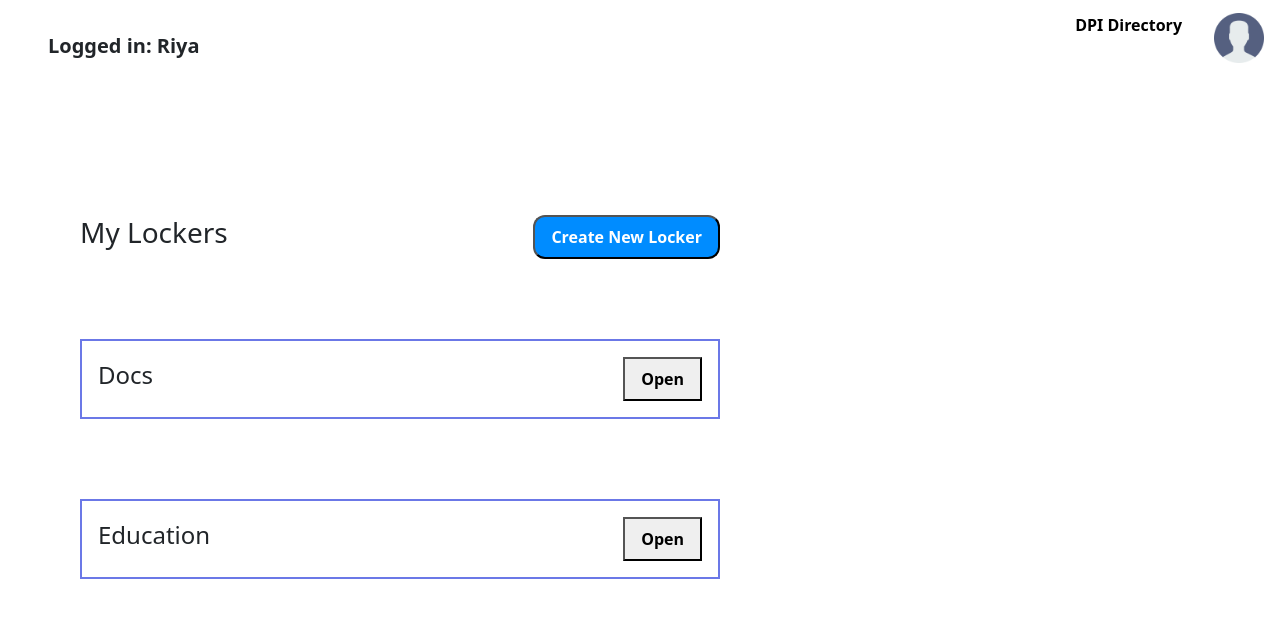
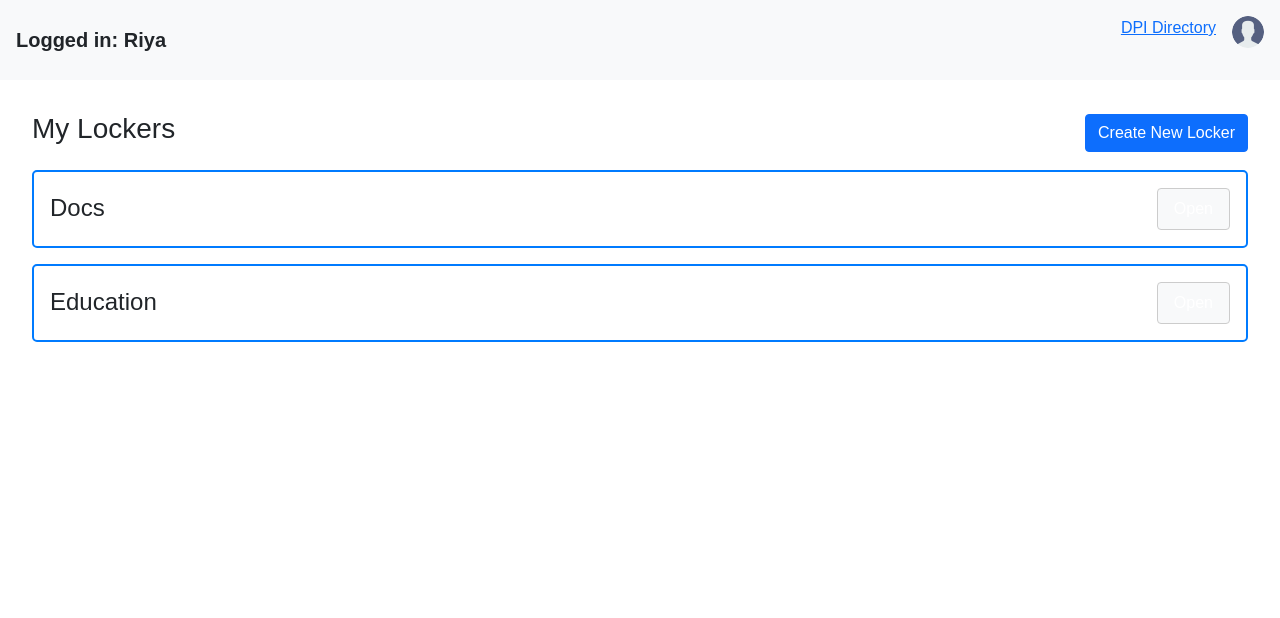
Before and after one commit to aam2k6/My-DPI-Project, a Django app: page / in a window 1280 px wide. Shown: the top 618 px of the page. Run offline with Django 5.2, Linux system fonts and the light colour scheme; data comes from the database, SQL or seed files in the repository; both versions use the stored data as it was after the commit.

Commit message:
Initial commit

```diff
--- a/api/urls.py
+++ b/api/urls.py
@@ -6,8 +6,8 @@ urlpatterns = [
     path("sharingpage(page2)/", views.sharing_page, name="sharing-page"),
     path("page3/", views.dpi_directory, name="dpi-directory"),
     path("page4/", views.iiitb_locker, name='iiitb-locker'),
-    #path("viewconnection(page 5)", views.view_connection, name="view-connection"),
     path("addlocker/", views.LockerListCreate.as_view(), name="resource-view-create"),
     path("addresource/", views.ResourceListCreate.as_view(), name="resource-view-create"),
-    path("shareresource/", views.ShareResources.as_view(), name='upload-resources')
+    path("shareresource/", views.ShareResources.as_view(), name='upload-resources'),
+    path("create-locker/", views.add_locker, name="create-locker"),  # Ensure this is correct
 ]
--- a/api/views.py
+++ b/api/views.py
@@ -1,5 +1,4 @@
 from django.shortcuts import render
-
 from rest_framework import generics, request, status
 from rest_framework.response import Response
 from rest_framework.renderers import TemplateHTMLRenderer
@@ -8,6 +7,9 @@ import os
 from django.conf import settings
 from .models import Resource, Locker, User, Connection
 from .serializers import ResourceSerializer, LockerSerializer, ConnectionSerializer, UserSerializer
+from django.views.decorators.csrf import csrf_exempt
+from django.http import JsonResponse
+import json
 
 class ResourceListCreate(generics.ListCreateAPIView):
     renderer_classes = [TemplateHTMLRenderer]
@@ -105,22 +107,33 @@ class ShareResources(generics.RetrieveUpdateDestroyAPIView):
         resource.save()
         print(f"Resource owner updated to: {resource.owner}")
 
-        #Connection.objects.create(
-        #   connection_name = old_owner + "<>" + new_owner,
-        #   connection_norm = "",
-        #    access_norm = "",
-        #    access_token = "",
-        #    source_locker = resource.locker,
-        #    target_locker = new_owner_locker,
-        #    source_user = old_owner,
-        #    target_user = new_owner_username,
-        #)
+        return render(request, self.template_name, {'Success':'Resource Uploaded'})
 
-        return render(request, self.template_name, {'Success':'Resource Uploaded'})
+@csrf_exempt
+def add_locker(request):
+    print("add_locker view called")
+    if request.method == 'POST':
+        try:
+            data = json.loads(request.body)
+            locker_name = data.get('name')
+            print(f"Received locker_name: {locker_name}")
+            if locker_name:
+                user = request.user if request.user.is_authenticated else User.objects.first()
+                locker = Locker.objects.create(name=locker_name, user=user)
+                return JsonResponse({'success': True, 'name': locker.name})
+            return JsonResponse({'success': False, 'error': 'No locker name provided'})
+        except Exception as e:
+            print(f"Exception: {str(e)}")
+            return JsonResponse({'success': False, 'error': str(e)})
+    print("Invalid request method")
+    return JsonResponse({'success': False, 'error': 'Invalid request method'})
 
 
 def display_home(request):
-    return render(request, 'page1.html')
+    user = User.objects.first()  # Replace with the actual user, e.g., request.user
+    lockers = Locker.objects.filter(user=user)
+    return render(request, 'page1.html', {'lockers': lockers})
+
 
 def sharing_page(request):
     return render(request, 'sharingpage(page2).html')
@@ -139,8 +152,5 @@ def dpi_directory(request):
         }
         return render(request, 'page3.html', context)
 
-#def view_connection(request):
-#    return render(request, 'viewconnection(page5).html')
-
 def iiitb_locker(request):
     return render(request, 'page4.html')
--- a/static/css/page1.css
+++ b/static/css/page1.css
@@ -1,65 +1,62 @@
+/* page1.css */
+body {
+  font-family: Arial, sans-serif;
+}
+
 .navbar {
   display: flex;
   justify-content: space-between;
-    align-items: center;
-    margin-top: 5px;
-    padding: 0.5rem 1rem;
+  padding: 1rem;
+  background-color: #f8f9fa;
 }
 
-  .navbar-brand{
-    font-weight:bolder;
-    margin-left: 2rem;
+.navbar-brand {
+  font-weight: bold;
 }
 
 .navbar-links {
-    list-style: none;
   display: flex;
+  list-style-type: none;
 }
 
-  .navbar-links a {
-    color: black;
-    text-decoration: none;
-    font-weight:bolder;
-    margin: 0 2rem;
+.navbar-links li {
+  margin-left: 1rem;
 }
 
-  .navbar-links img{
-    height: 50px;
-    width: auto;
+.navbar-links img {
+  width: 32px;
+  height: 32px;
+  border-radius: 50%;
 }
 
-  .hero-container{
-    margin-top: 8rem;
-    margin-left: 5rem;
-    width: 50%;
+.hero-container {
+  padding: 2rem;
 }
 
-  .new-locker{
+.new-locker {
   display: flex;
-    justify-content:space-between;
+  justify-content: space-between;
+  align-items: center;
+  margin-bottom: 1rem;
+}
+
+#lockerList .locker-box {
+  border: 2px solid #007bff;
+  padding: 1rem;
+  margin-bottom: 1rem;
+  border-radius: 5px;
+  display: flex;
+  justify-content: space-between;
   align-items: center;
 }
 
-  .new-locker button{
-    background-color: rgb(0, 140, 255);
-    color: white;
-    overflow: hidden;
-    border-radius: 12px;
+#lockerList .locker-box h4 {
+  margin: 0;
 }
 
-
-  .docs, .education {
-    border: 2px solid rgb(107, 120, 231);
-    padding: 1rem;
-    margin-bottom: 1rem;
-    display: flex;
-    align-items: center;
-    justify-content: space-between;
-    margin-top: 5rem;
-  }
-
-  button{
-    font-weight:bolder;
+.openBtn {
   padding: 0.5rem 1rem;
+  border: 1px solid #ccc;
+  background-color: #f8f9fa;
   cursor: pointer;
 }
--- a/static/js/script(page1).js
+++ b/static/js/script(page1).js
@@ -1,17 +1,58 @@
-function redirectToEducation(){
-    window.location.href = '/sharingpage(page2)/';
+document.addEventListener('DOMContentLoaded', (event) => {
+    const newLockerBtn = document.getElementById('newLockerBtn');
+    newLockerBtn.addEventListener('click', () => {
+        let lockerName = prompt("Enter the name of new locker");
+        if (lockerName) {
+            fetch('/create-locker/', {  // Ensure the URL is correct
+                method: 'POST',
+                headers: {
+                    'Content-Type': 'application/json',
+                    'X-CSRFToken': getCookie('csrftoken')
+                },
+                body: JSON.stringify({ name: lockerName })
+            })
+            .then(response => {
+                if (!response.ok) {
+                    throw new Error('Network response was not ok ' + response.statusText);
+                }
+                const contentType = response.headers.get('content-type');
+                if (!contentType || !contentType.includes('application/json')) {
+                    throw new TypeError("Oops, we haven't got JSON!");
+                }
+                return response.json();
+            })
+            .then(data => {
+                if (data.success) {
+                    alert(`New Locker '${lockerName}' created!`);
+                    // Add the new locker to the list
+                    const lockerList = document.getElementById('lockerList');
+                    const newLocker = document.createElement('div');
+                    newLocker.classList.add('locker-box');
+                    newLocker.innerHTML = `<h4>${data.name}</h4><button class="openBtn btn btn-secondary">Open</button>`;
+                    lockerList.appendChild(newLocker);
+                } else {
+                    alert('Error creating locker: ' + data.error);
+                }
+            })
+            .catch(error => {
+                console.error('Error:', error);
+                alert('Error creating locker');
+            });
+        }
+    });
+});
+
+function getCookie(name) {
+    let cookieValue = null;
+    if (document.cookie && document.cookie !== '') {
+        const cookies = document.cookie.split(';');
+        for (let i = 0; i < cookies.length; i++) {
+            const cookie = cookies[i].trim();
+            if (cookie.substring(0, name.length + 1) === (name + '=')) {
+                cookieValue = decodeURIComponent(cookie.substring(name.length + 1));
+                break;
+            }
+        }
+    }
+    return cookieValue;
 }
-
-document.getElementById('educationBtn').addEventListener('click',redirectToEducation);
-document.getElementById('docsBtn').addEventListener('click',redirectToEducation);
-
-
-document.addEventListener('DOMContentLoaded', (event)=>{
-    const newConnectionBtn = document.getElementById('newLockerBtn');
-    newConnectionBtn.addEventListener('click', () => {
-        let lockerName = prompt("Enter the name of new locker");
-        if(lockerName){
-            alert(`New Locker '${lockerName} created!`);
-        }
-    })
-});
--- a/templates/page1.html
+++ b/templates/page1.html
@@ -1,12 +1,9 @@
 <!doctype html>
 <html lang="en">
   <head>
-    <!-- Required meta tags -->
     <meta charset="utf-8">
     <meta name="viewport" content="width=device-width, initial-scale=1">
-
     {% load static %}
-    <!-- Bootstrap CSS -->
     <link href="https://cdn.jsdelivr.net/npm/bootstrap@5.0.2/dist/css/bootstrap.min.css" rel="stylesheet" integrity="sha384-EVSTQN3/azprG1Anm3QDgpJLIm9Nao0Yz1ztcQTwFspd3yD65VohhpuuCOmLASjC" crossorigin="anonymous">
     <link rel="stylesheet" href="{% static 'css/page1.css' %}">
     <title>Page1</title>
@@ -16,31 +13,80 @@
         <div class="navbar-brand">Logged in: Riya</div>
         <ul class="navbar-links">
           <li><a href="{% url 'dpi-directory' %}">DPI Directory</a></li>
-          <!-- <li><a href="#">Show Connections</a></li> -->
-          <li> <img src="{% static 'images/user_icon.png' %}" alt="User Icon"> </li>
+          <li><img src="{% static 'images/user_icon.png' %}" alt="User Icon"></li>
         </ul>
-
     </nav>
 
     <div class="hero-container">
         <div class="new-locker">
           <h3>My Lockers</h3>
-          <button id="newLockerBtn">Create New Locker</button>
+          <button id="newLockerBtn" class="btn btn-primary">Create New Locker</button>
         </div>
 
-        <div class="docs">
+        <div id="lockerList">
+          <div class="locker-box">
             <h4>Docs</h4>
-            <button id="docsBtn">Open</button>
-        </div>
-        <div class="education">
+            <button id="docsBtn" class="openBtn btn btn-secondary">Open</button>
+          </div>
+          <div class="locker-box">
             <h4>Education</h4>
-            <button id="educationBtn">Open</button>
+            <button id="educationBtn" class="openBtn btn btn-secondary">Open</button>
+          </div>
+          <!-- New lockers will be appended here -->
         </div>
      </div>
 
-    <!-- Option 1: Bootstrap Bundle with Popper -->
     <script src="https://cdn.jsdelivr.net/npm/bootstrap@5.0.2/dist/js/bootstrap.bundle.min.js" integrity="sha384-MrcW6ZMFYlzcLA8Nl+NtUVF0sA7MsXsP1UyJoMp4YLEuNSfAP+JcXn/tWtIaxVXM" crossorigin="anonymous"></script>
-    <script src="{% static 'js/script(page1).js' %}"></script>
+    <script>
+        document.addEventListener('DOMContentLoaded', (event) => {
+            const newLockerBtn = document.getElementById('newLockerBtn');
+            newLockerBtn.addEventListener('click', () => {
+                let lockerName = prompt("Enter the name of new locker");
+                if (lockerName) {
+                    fetch('/create-locker/', {
+                        method: 'POST',
+                        headers: {
+                            'Content-Type': 'application/json',
+                            'X-CSRFToken': getCookie('csrftoken')
+                        },
+                        body: JSON.stringify({ name: lockerName })
+                    })
+                    .then(response => response.json())
+                    .then(data => {
+                        if (data.success) {
+                            alert(`New Locker '${lockerName}' created!`);
+                            // Add the new locker to the list
+                            const lockerList = document.getElementById('lockerList');
+                            const newLocker = document.createElement('div');
+                            newLocker.classList.add('locker-box');
+                            newLocker.innerHTML = `<h4>${data.name}</h4><button class="openBtn btn btn-secondary">Open</button>`;
+                            lockerList.appendChild(newLocker);
+                        } else {
+                            alert('Error creating locker');
+                        }
+                    })
+                    .catch(error => {
+                        console.error('Error:', error);
+                        alert('Error creating locker');
+                    });
+                }
+            });
+        });
 
+        function getCookie(name) {
+            let cookieValue = null;
+            if (document.cookie && document.cookie !== '') {
+                const cookies = document.cookie.split(';');
+                for (let i = 0; i < cookies.length; i++) {
+                    const cookie = cookies[i].trim();
+                    if (cookie.substring(0, name.length + 1) === (name + '=')) {
+                        cookieValue = decodeURIComponent(cookie.substring(name.length + 1));
+                        break;
+                    }
+                }
+            }
+            return cookieValue;
+        }
+    </script>
   </body>
 </html>
```
Also changed, not shown: db.sqlite3. Lines whose indentation alone changed are shown as unchanged.
